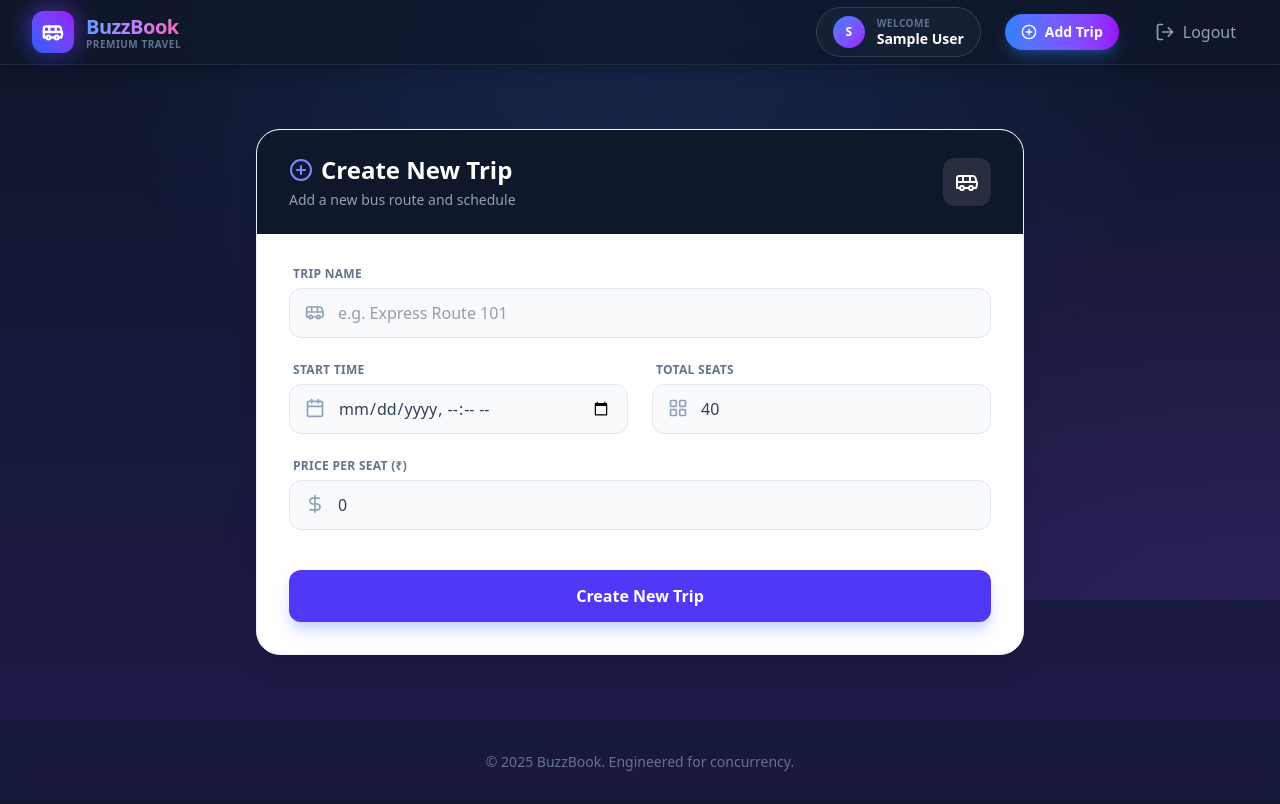
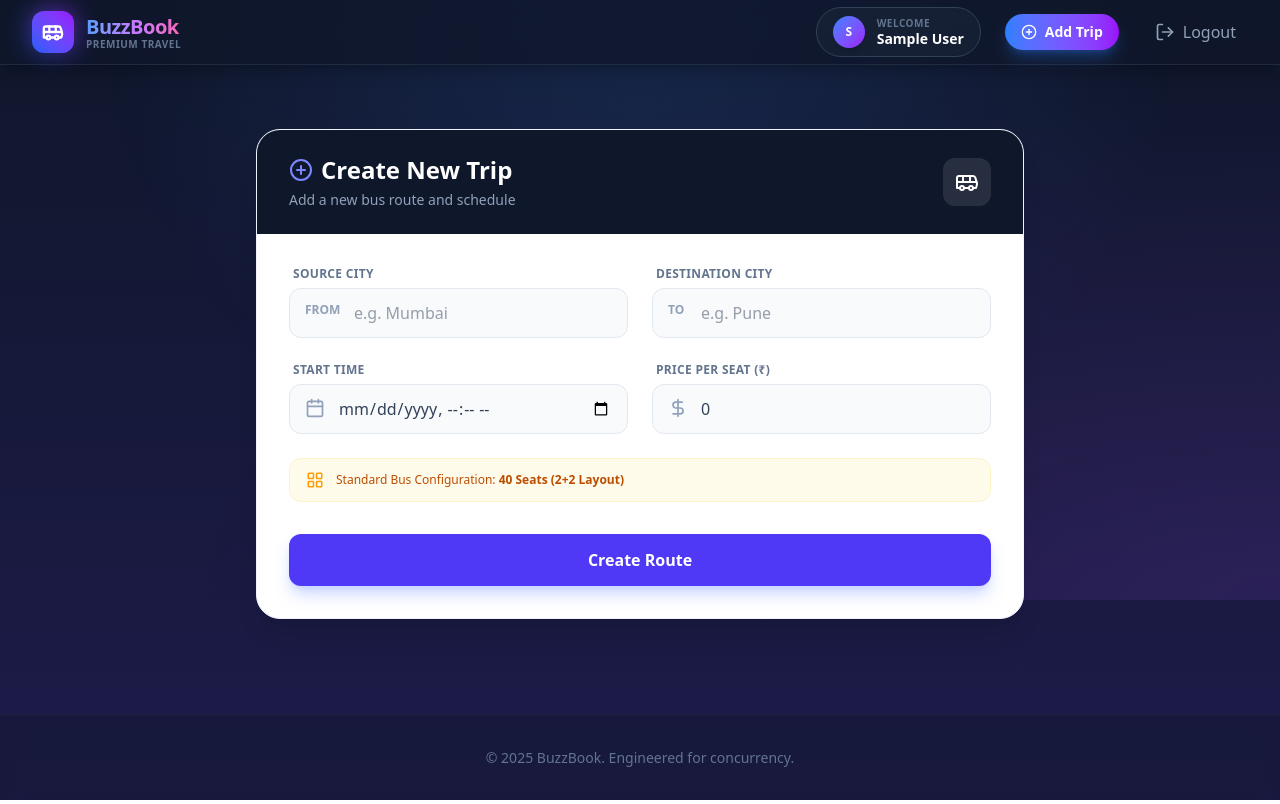
Before and after one commit to PrashantSrivastava1104/BuzzBook, a React (Vite) app in the folder frontend/: page /add-trip in a window 1280 px wide. Built offline with nearby package versions, Linux system fonts and the light colour scheme; sample sign-in values are in the browser's storage.

Commit message:
Enhance trip creation: separate source/dest, fixed 40 seats

```diff
--- a/frontend/src/pages/AdminPage.tsx
+++ b/frontend/src/pages/AdminPage.tsx
@@ -4,9 +4,11 @@ import { useNavigate } from 'react-router-dom';
 import { PlusCircle, Bus, Calendar, DollarSign, LayoutGrid } from 'lucide-react';
 
 const CreateTripPage = () => {
-    const [name, setName] = useState('');
+    const [source, setSource] = useState('');
+    const [destination, setDestination] = useState('');
     const [startTime, setStartTime] = useState('');
-    const [totalSeats, setTotalSeats] = useState(40);
+    // Fixed at 40 seats as per requirement
+    const totalSeats = 40;
     const [price, setPrice] = useState(0);
     const [loading, setLoading] = useState(false);
     const navigate = useNavigate();
@@ -15,9 +17,16 @@ const CreateTripPage = () => {
         e.preventDefault();
         setLoading(true);
         try {
-            await api.post('/trips', { name, start_time: startTime, total_seats: totalSeats, price });
-            // Alert replaced by toast if we had global toast context exposed, but standard alert is fine or we can assume Layout toast
-            // The Layout toast is top-center.
+            // Combine Source and Destination into the 'name' field expected by backend
+            const tripName = `${source} → ${destination}`;
+
+            await api.post('/trips', {
+                name: tripName,
+                start_time: startTime,
+                total_seats: totalSeats,
+                price
+            });
+
             alert('Trip created successfully!');
             navigate('/');
         } catch (error) {
@@ -45,18 +54,34 @@ const CreateTripPage = () => {
 
                 <div className="p-8">
                     <form onSubmit={handleSubmit} className="space-y-6">
+                        <div className="grid grid-cols-1 md:grid-cols-2 gap-6">
                             <div>
-                            <label className="block text-xs font-bold text-slate-500 uppercase tracking-wide mb-1.5 ml-1">Trip Name</label>
+                                <label className="block text-xs font-bold text-slate-500 uppercase tracking-wide mb-1.5 ml-1">Source City</label>
                                 <div className="relative group">
-                                <Bus className="absolute left-4 top-3.5 text-slate-400 group-focus-within:text-indigo-500 transition-colors" size={20} />
+                                    <div className="absolute left-4 top-3.5 text-slate-400 group-focus-within:text-indigo-500 transition-colors font-bold text-xs">FROM</div>
+                                    <input
+                                        type="text"
+                                        required
+                                        className="w-full pl-16 pr-4 py-3 bg-slate-50 border border-slate-200 rounded-xl focus:outline-none focus:ring-2 focus:ring-indigo-500/20 focus:border-indigo-500 transition-all font-medium text-slate-700"
+                                        placeholder="e.g. Mumbai"
+                                        value={source}
+                                        onChange={(e) => setSource(e.target.value)}
+                                    />
+                                </div>
+                            </div>
+                            <div>
+                                <label className="block text-xs font-bold text-slate-500 uppercase tracking-wide mb-1.5 ml-1">Destination City</label>
+                                <div className="relative group">
+                                    <div className="absolute left-4 top-3.5 text-slate-400 group-focus-within:text-indigo-500 transition-colors font-bold text-xs">TO</div>
                                     <input
                                         type="text"
                                         required
                                         className="w-full pl-12 pr-4 py-3 bg-slate-50 border border-slate-200 rounded-xl focus:outline-none focus:ring-2 focus:ring-indigo-500/20 focus:border-indigo-500 transition-all font-medium text-slate-700"
-                                    placeholder="e.g. Express Route 101"
-                                    value={name}
-                                    onChange={(e) => setName(e.target.value)}
+                                        placeholder="e.g. Pune"
+                                        value={destination}
+                                        onChange={(e) => setDestination(e.target.value)}
                                     />
+                                </div>
                             </div>
                         </div>
 
@@ -75,23 +100,6 @@ const CreateTripPage = () => {
                                 </div>
                             </div>
                             <div>
-                                <label className="block text-xs font-bold text-slate-500 uppercase tracking-wide mb-1.5 ml-1">Total Seats</label>
-                                <div className="relative group">
-                                    <LayoutGrid className="absolute left-4 top-3.5 text-slate-400 group-focus-within:text-indigo-500 transition-colors" size={20} />
-                                    <input
-                                        type="number"
-                                        required
-                                        min="1"
-                                        max="100"
-                                        className="w-full pl-12 pr-4 py-3 bg-slate-50 border border-slate-200 rounded-xl focus:outline-none focus:ring-2 focus:ring-indigo-500/20 focus:border-indigo-500 transition-all font-medium text-slate-700"
-                                        value={totalSeats}
-                                        onChange={(e) => setTotalSeats(parseInt(e.target.value))}
-                                    />
-                                </div>
-                            </div>
-                        </div>
-
-                        <div>
                                 <label className="block text-xs font-bold text-slate-500 uppercase tracking-wide mb-1.5 ml-1">Price per Seat (₹)</label>
                                 <div className="relative group">
                                     <DollarSign className="absolute left-4 top-3.5 text-slate-400 group-focus-within:text-indigo-500 transition-colors" size={20} />
@@ -99,21 +107,28 @@ const CreateTripPage = () => {
                                         type="number"
                                         required
                                         min="0"
-                                    step="0.01"
+                                        step="1"
                                         className="w-full pl-12 pr-4 py-3 bg-slate-50 border border-slate-200 rounded-xl focus:outline-none focus:ring-2 focus:ring-indigo-500/20 focus:border-indigo-500 transition-all font-medium text-slate-700"
                                         value={price}
                                         onChange={(e) => setPrice(parseFloat(e.target.value))}
                                     />
                                 </div>
                             </div>
+                        </div>
 
-                        <div className="pt-4">
+                        {/* Hidden info about fixed seats */}
+                        <div className="px-4 py-3 bg-amber-50 rounded-xl border border-amber-100 flex items-center gap-3">
+                            <LayoutGrid size={18} className="text-amber-500" />
+                            <p className="text-xs text-amber-700 font-medium">Standard Bus Configuration: <span className="font-bold">40 Seats (2+2 Layout)</span></p>
+                        </div>
+
+                        <div className="pt-2">
                             <button
                                 type="submit"
                                 disabled={loading}
                                 className="w-full bg-indigo-600 text-white py-3.5 rounded-xl font-bold hover:bg-indigo-700 transition-all shadow-lg shadow-indigo-200 hover:shadow-indigo-300 disabled:opacity-50 disabled:cursor-not-allowed"
                             >
-                                {loading ? 'Creating Trip...' : 'Create New Trip'}
+                                {loading ? 'Creating Route...' : 'Create Route'}
                             </button>
                         </div>
                     </form>
```
Lines whose indentation alone changed are shown as unchanged.
